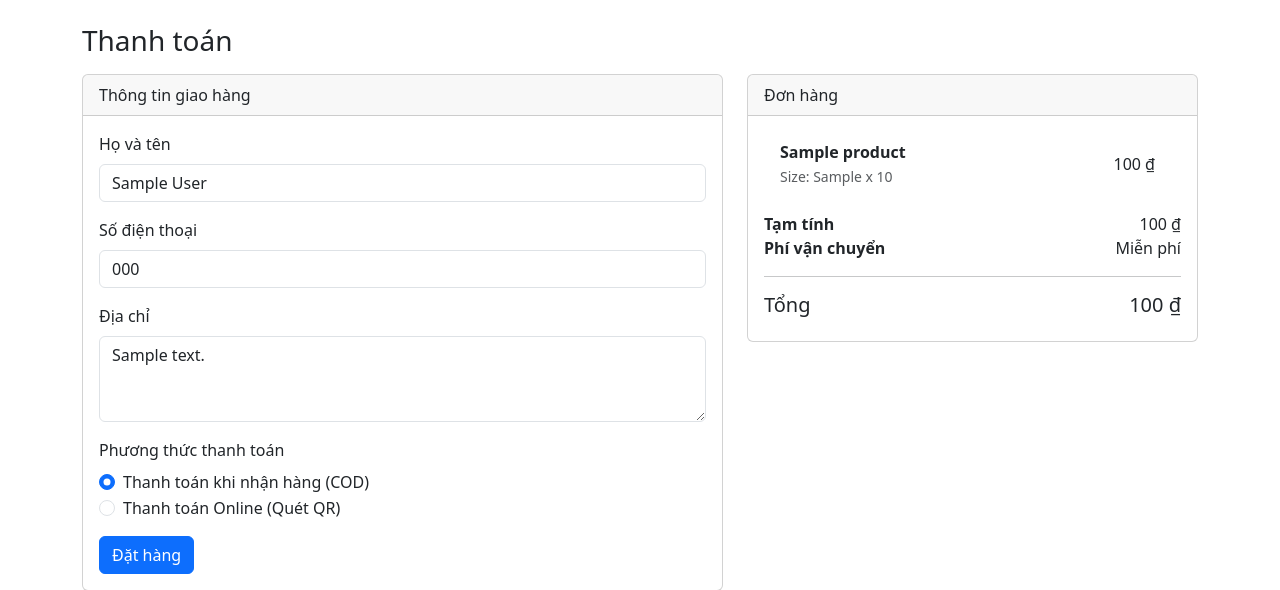
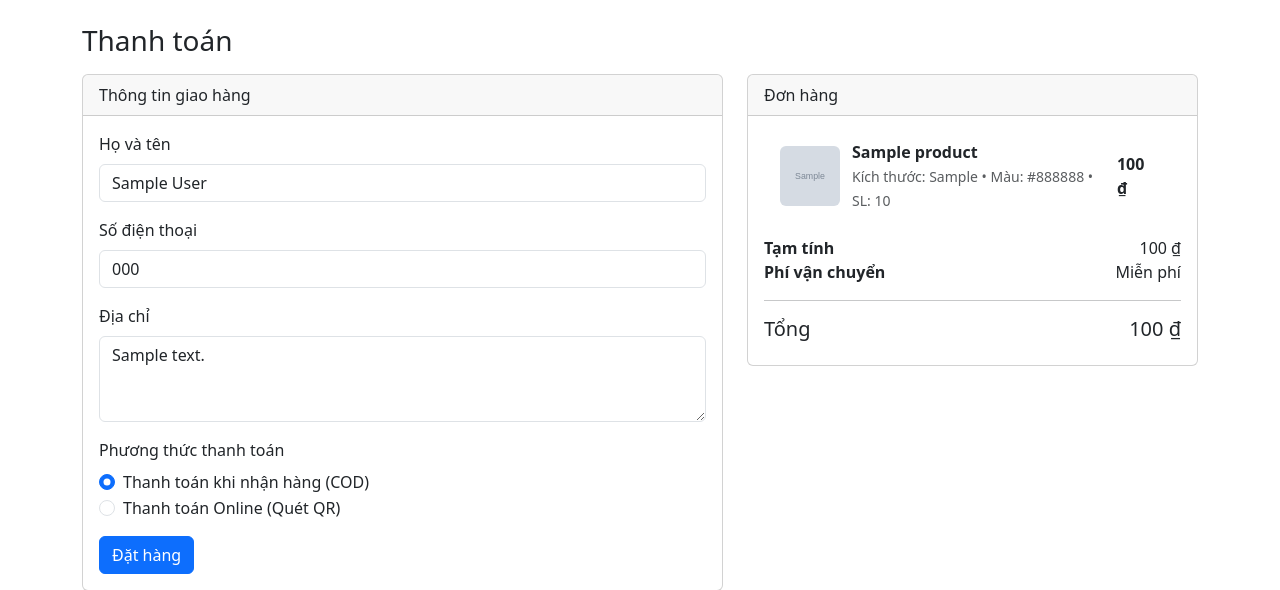
Before and after one commit to qcviet/Shop_Stuffed_Bears, a PHP site: page /shopgauyeu/index.php?page=checkout in a window 1280 px wide. Shown: the part 85-675 px from the top of the page. Run offline with PHP 8.4, Linux system fonts and the light colour scheme; the visitor is signed in with stand-in values (Sample User, id 1); tables that the repository leaves empty hold one stand-in row (values such as "Sample post"); grey boxes marked "Sample" are stand-in pictures; some libraries are stand-ins or nearby versions.

Commit message:
Update checkout information colorcolor

```diff
--- a/views/users/checkout.php
+++ b/views/users/checkout.php
@@ -39,7 +39,7 @@ if ($_SERVER['REQUEST_METHOD'] === 'POST') {
         // Checkout (mark paid = false for COD)
         $orderId = $app->checkoutCart($userId, $payment_method, false);
         if ($orderId) {
-            header('Location: ' . BASE_URL . '/?page=orders');
+            header('Location: ' . BASE_URL . '/?page=profile#orders');
             exit;
         } else {
             $error = 'Không thể tạo đơn hàng. Có thể do hết hàng.';
@@ -111,12 +111,19 @@ if ($_SERVER['REQUEST_METHOD'] === 'POST') {
                         <?php else: ?>
                             <ul class="list-group list-group-flush">
                                 <?php foreach ($items as $it): if (!isset($it['cart_item_id'])) continue; ?>
-                                    <li class="list-group-item d-flex justify-content-between align-items-center">
-                                        <div>
+                                    <?php
+                                        $img = $it['image_url'] ?? 'assets/images/sp1.jpeg';
+                                        $src = (strpos($img, 'http') === 0) ? $img : (BASE_URL . '/' . $img);
+                                        $color = isset($it['color_name']) && $it['color_name'] !== '' ? $it['color_name'] : null;
+                                        $line = ((int)$it['quantity']) * (float)$it['price'];
+                                    ?>
+                                    <li class="list-group-item d-flex align-items-center">
+                                        <img src="<?php echo $src; ?>" alt="" style="width:60px;height:60px;object-fit:cover;border-radius:6px;margin-right:12px;" />
+                                        <div class="flex-grow-1">
                                             <div class="fw-semibold"><?php echo htmlspecialchars($it['product_name'] ?? ''); ?></div>
-                                            <small class="text-muted">Size: <?php echo htmlspecialchars($it['size'] ?? ''); ?> x <?php echo (int)$it['quantity']; ?></small>
+                                            <small class="text-muted">Kích thước: <?php echo htmlspecialchars($it['size'] ?? ''); ?><?php echo $color ? ' • Màu: ' . htmlspecialchars($color) : ''; ?> • SL: <?php echo (int)$it['quantity']; ?></small>
                                         </div>
-                                        <div><?php echo number_format(((int)$it['quantity'])* (float)$it['price'], 0, ',', '.'); ?> ₫</div>
+                                        <div class="ms-2 fw-semibold"><?php echo number_format($line, 0, ',', '.'); ?> ₫</div>
                                     </li>
                                 <?php endforeach; ?>
                             </ul>
```
